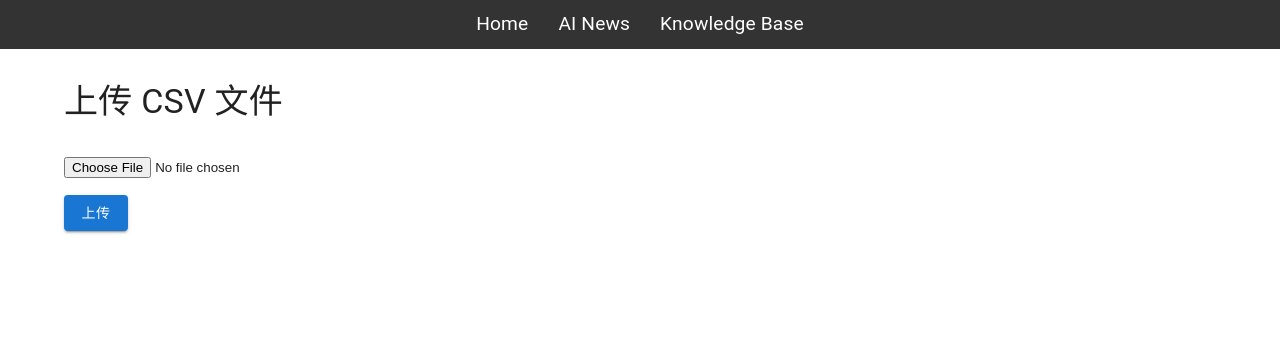
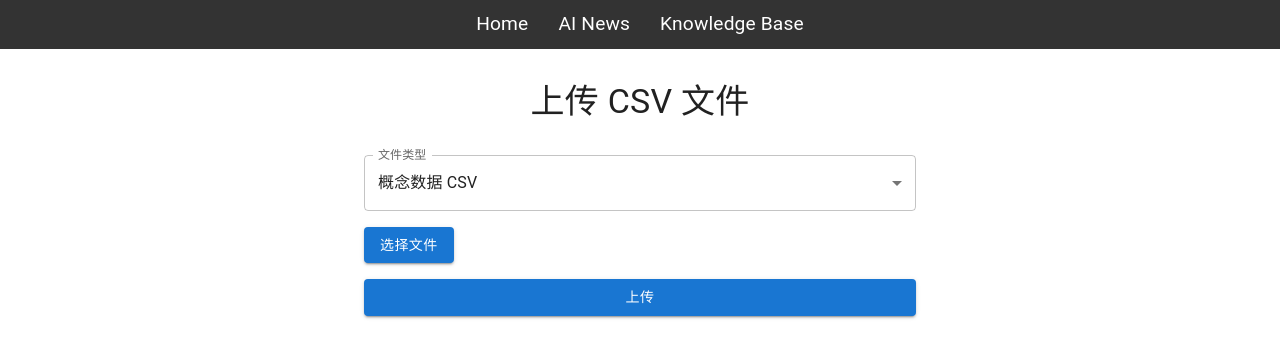
Before and after one commit to kami1983/linda_news, a React (Vite) app in the folder frontend/: page /upload in a window 1280 px wide. Shown: the top 358 px of the page. Built offline with nearby package versions, Linux system fonts and the light colour scheme.

Commit message:
Imporve the UI of the Upload page.

```diff
--- a/frontend/src/components/UploadCsv.jsx
+++ b/frontend/src/components/UploadCsv.jsx
@@ -1,67 +1,83 @@
 import React, { useState } from 'react';
-import { Container, Typography, Button, Box, CircularProgress } from '@mui/material';
+import { Container, Typography, Button, Select, MenuItem, FormControl, InputLabel, Box } from '@mui/material';
 import axios from 'axios';
 
 const UploadCsv = () => {
   const [file, setFile] = useState(null);
-  const [uploading, setUploading] = useState(false);
-  const [message, setMessage] = useState('');
+  const [type, setType] = useState(1); // 默认类型为1
 
   const handleFileChange = (event) => {
     setFile(event.target.files[0]);
   };
 
+  const handleTypeChange = (event) => {
+    setType(event.target.value);
+  };
+
   const handleUpload = async () => {
     if (!file) {
-      setMessage('请选择一个CSV文件');
+      alert('请选择一个文件');
       return;
     }
 
     const formData = new FormData();
     formData.append('file', file);
+    formData.append('type', type);
 
     try {
-      setUploading(true);
-      const response = await axios.post('/api/upload-csv', formData, {
+      const response = await axios.post('/api/upload_csv', formData, {
         headers: {
           'Content-Type': 'multipart/form-data',
         },
       });
-      setMessage(response.data.message);
+      alert('文件上传成功');
     } catch (error) {
-      setMessage('文件上传失败');
-      console.error('Upload failed:', error);
-    } finally {
-      setUploading(false);
+      console.error('Error uploading file:', error);
+      alert('文件上传失败');
     }
   };
 
   return (
-    <Container>
-      <Typography variant="h4" sx={{ my: 4 }}>
+    <Container maxWidth="sm">
+      <Typography variant="h4" sx={{ my: 4, textAlign: 'center' }}>
         上传 CSV 文件
       </Typography>
       <Box sx={{ mb: 2 }}>
-        <input type="file" accept=".csv" onChange={handleFileChange} />
+        <FormControl fullWidth>
+          <InputLabel id="type-select-label">文件类型</InputLabel>
+          <Select
+            labelId="type-select-label"
+            value={type}
+            label="文件类型"
+            onChange={handleTypeChange}
+          >
+            <MenuItem value={1}>概念数据 CSV</MenuItem>
+            <MenuItem value={2}>行业数据 CSV</MenuItem>
+          </Select>
+        </FormControl>
       </Box>
-      <Button
-        variant="contained"
-        color="primary"
-        onClick={handleUpload}
-        disabled={uploading}
-      >
-        {uploading ? (
-          <Box sx={{ display: 'flex', alignItems: 'center' }}>
-            <CircularProgress size={20} sx={{ mr: 1, color: 'white' }} />
-            上传中...
-          </Box>
-        ) : '上传'}
+      <Box sx={{ display: 'flex', alignItems: 'center', mb: 2 }}>
+        <input
+          type="file"
+          accept=".csv"
+          onChange={handleFileChange}
+          style={{ display: 'none' }}
+          id="upload-file-input"
+        />
+        <label htmlFor="upload-file-input">
+          <Button variant="contained" component="span">
+            选择文件
+          </Button>
+        </label>
+        {file && (
+          <Typography variant="body1" sx={{ ml: 2 }}>
+            {file.name}
+          </Typography>
+        )}
+      </Box>
+      <Button variant="contained" color="primary" onClick={handleUpload} fullWidth>
+        上传
       </Button>
-      {message && (
-        <Typography variant="body1" color="text.secondary" sx={{ mt: 2 }}>
-          {message}
-        </Typography>
-      )}
     </Container>
   );
 };
```
